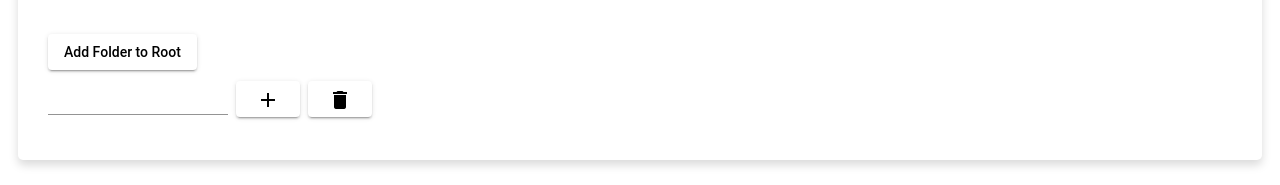
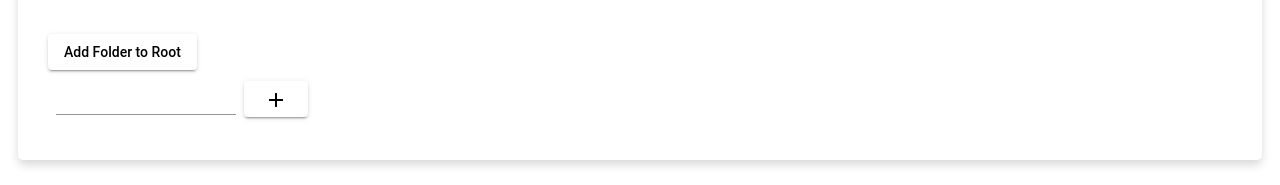
Before and after one commit to Krupa-albiorix/Folder_structure, an Angular app: page / in a window 1280 px wide. Both pictures are taken after a click on the button "Add Folder to Root". Shown: the part 245-430 px from the top of the page. Built offline with nearby package versions, Linux system fonts and the light colour scheme.

Commit message:
root added

```diff
--- a/src/app/dynamic-folder/dynamic-folder.component.html
+++ b/src/app/dynamic-folder/dynamic-folder.component.html
@@ -5,18 +5,44 @@
 
             <button mat-raised-button (click)="add_more_field()">Add Folder to Root</button>&nbsp;
 
-            <div *ngIf="add_more_field">
-                <section *ngFor="let address of inputfolder; let i = index;">
+            <div *ngIf="show_form ">
+                <form [formGroup]="folderdetails">
+
+                    <mat-form-field *ngIf="!add_more_field">
+                        <mat-label>Choose an option</mat-label>
+                        <mat-select formControlName="choice">
+                        <mat-option value="folder">Folder</mat-option>
+                        <mat-option value="file">file</mat-option>
+                        </mat-select>
+                    </mat-form-field>&nbsp;
 
                     <mat-form-field class="example-full-width">
-                        <input matInput #itemValue name="firstname" type="folder" required>
+                        <input matInput #itemValue name="name" type="folder" formControlName="name">
+                            <mat-error *ngIf="folderdetails.get('name')?.hasError('required')">
+                                Name is <strong>required</strong>...
+                            </mat-error>
                     </mat-form-field>&nbsp;
-                    <button mat-raised-button ><mat-icon>add</mat-icon></button>&nbsp;
-                    <button mat-raised-button (click)="removeAddress(i)"><mat-icon>delete</mat-icon></button>&nbsp;
 
-                </section>
+                    <button mat-raised-button (click)="add_data()"><mat-icon>add</mat-icon></button>&nbsp;
+
+                </form>
             </div>
+                <!-- <section *ngFor="let address of inputfolder; let i = index;"> -->
+                    <ul>
+                        <ng-template #recursiveList let-inputfolder>
+                          <li *ngFor="let item of inputfolder; let i = index;" style="margin-left:30px; margin-bottom: 5px;">
+                            {{item.name}}&nbsp;
 
+                            <mat-icon (click)="removeAddress(i)" style="margin-top: 5px;">delete</mat-icon>&nbsp;
+
+                            <!-- <ul *ngIf="item.children?.length > 0" style="margin-bottom: 5px;">
+                              <ng-container *ngTemplateOutlet="recursiveList; context:{ $implicit: item.children }"></ng-container>
+                            </ul> -->
+                          </li>
+                        </ng-template>
+                        <ng-container *ngTemplateOutlet="recursiveList; context:{ $implicit: inputfolder }"></ng-container>
+                    </ul>
+                <!-- </section> -->
         </div>
     </div>
 </div>
--- a/src/app/dynamic-folder/dynamic-folder.component.ts
+++ b/src/app/dynamic-folder/dynamic-folder.component.ts
@@ -1,4 +1,6 @@
 import { Component, OnInit } from '@angular/core';
+import { resetFakeAsyncZone } from '@angular/core/testing';
+import { FormBuilder, Validators } from '@angular/forms';
 
 @Component({
   selector: 'app-dynamic-folder',
@@ -7,17 +9,31 @@ import { Component, OnInit } from '@angular/core';
 })
 export class DynamicFolderComponent implements OnInit {
 
+  show_form = false;
   public inputfolder: any[] = [];
+  folderdetails!: any;
 
-  constructor() { }
+  constructor( private formBuilder : FormBuilder ) {
+    this.folderdetails = this.formBuilder.group({
+      choice: ['', [Validators.required]],
+      name: ['', [Validators.required]]
+    })
+  }
 
   ngOnInit(): void {
-    console.log(this.inputfolder);
+    // console.log(this.inputfolder);
   }
 
   add_more_field() {
-    this.inputfolder.push({
-    });
+    this.show_form = true;
+    this.folderdetails.controls['choice'].setValue('folder');
+  }
+
+  add_data() {
+    this.inputfolder.push(this.folderdetails.value);
+    console.log(this.folderdetails);
+    this.show_form = false;
+    this.folderdetails.reset();
   }
 
   removeAddress(i: number) {
```
